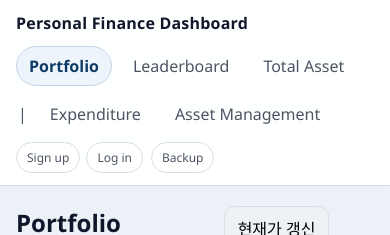
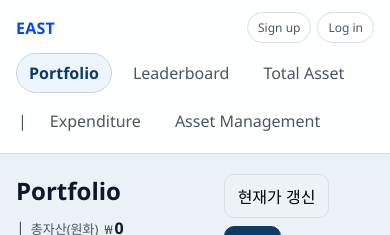
Before and after one commit to dongjin7363-cyber/East_Labs_Dashboard, a Next.js app: page /portfolio in a window 390 px wide. Shown: the top 235 px of the page. Built offline with nearby package versions, Linux system fonts and the light colour scheme; no server answers.

Commit message:
ui: update topnav and auth modal

```diff
--- a/app/globals.css
+++ b/app/globals.css
@@ -55,10 +55,9 @@ textarea {
   margin: 0 auto;
   padding: 12px 16px;
   display: flex;
-  gap: 12px;
+  gap: 10px;
   align-items: center;
   justify-content: space-between;
-  flex-wrap: wrap;
 }
 
 .brand {
@@ -66,18 +65,37 @@ textarea {
   letter-spacing: 0.2px;
 }
 
+.brand-east {
+  font-weight: 800;
+  color: #0047ff;
+}
+
+.top-nav-left {
+  flex: 0 0 260px;
+  display: flex;
+  align-items: center;
+  justify-content: flex-start;
+}
+
+.top-nav-center {
+  flex: 1;
+  min-width: 0;
+  display: flex;
+  justify-content: center;
+}
+
+.top-nav-right {
+  flex: 0 0 260px;
+  display: flex;
+  align-items: center;
+  justify-content: flex-end;
+}
+
 .top-nav {
   display: flex;
   gap: 8px;
   flex-wrap: wrap;
   align-items: center;
-}
-
-.top-nav-actions {
-  display: flex;
-  align-items: center;
-  gap: 8px;
-  flex-wrap: wrap;
 }
 
 .top-nav-link {
@@ -171,6 +189,10 @@ textarea {
   display: flex;
   flex-direction: column;
   gap: 10px;
+}
+
+.auth-modal-card {
+  width: min(520px, 92vw);
 }
 
 .page-header {
@@ -1020,6 +1042,25 @@ table tfoot td {
 }
 
 @media (max-width: 860px) {
+  .top-nav-inner {
+    flex-wrap: wrap;
+  }
+
+  .top-nav-left {
+    flex: 1 1 auto;
+  }
+
+  .top-nav-right {
+    flex: 0 0 auto;
+    margin-left: auto;
+  }
+
+  .top-nav-center {
+    flex: 1 1 100%;
+    order: 3;
+    justify-content: center;
+  }
+
   .form-grid,
   .detail-grid {
     grid-template-columns: 1fr;
--- a/components/AuthMenu.tsx
+++ b/components/AuthMenu.tsx
@@ -137,7 +137,7 @@ export function AuthMenu() {
           Log in
         </button>
       </div>
-      <Modal open={open} title={title} onClose={closeModal}>
+      <Modal open={open} title={title} onClose={closeModal} cardClassName="auth-modal-card">
         <form className="auth-modal-form" onSubmit={handleSubmit}>
           <div className="form-grid">
             <label className="full">
--- a/components/Modal.tsx
+++ b/components/Modal.tsx
@@ -7,9 +7,16 @@ interface ModalProps {
   title: string;
   onClose: () => void;
   children: ReactNode;
+  cardClassName?: string;
 }
 
-export function Modal({ open, title, onClose, children }: ModalProps) {
+export function Modal({
+  open,
+  title,
+  onClose,
+  children,
+  cardClassName,
+}: ModalProps) {
   useEffect(() => {
     if (!open) {
       return;
@@ -35,7 +42,7 @@ export function Modal({ open, title, onClose, children }: ModalProps) {
   return (
     <div className="modal-overlay" role="presentation" onClick={onClose}>
       <div
-        className="modal-card"
+        className={`modal-card ${cardClassName ?? ""}`.trim()}
         role="dialog"
         aria-modal="true"
         aria-label={title}
--- a/components/TopNav.tsx
+++ b/components/TopNav.tsx
@@ -3,7 +3,6 @@
 import Link from "next/link";
 import { usePathname } from "next/navigation";
 import { AuthMenu } from "@/components/AuthMenu";
-import { exportPfBackup } from "@/lib/utils/backup";
 
 const NAV_ITEMS = [
   { label: "Portfolio", href: "/portfolio" },
@@ -16,19 +15,16 @@ const NAV_ITEMS = [
 
 export function TopNav() {
   const pathname = usePathname();
-  const handleBackupClick = () => {
-    const result = exportPfBackup();
-
-    if (!result.ok) {
-      window.alert("백업할 데이터가 없습니다");
-    }
-  };
 
   return (
     <header className="top-nav-wrap">
       <div className="top-nav-inner">
-        <div className="brand">Personal Finance Dashboard</div>
-        <div className="top-nav-actions">
+        <div className="top-nav-left">
+          <Link href="/portfolio" className="brand brand-east">
+            EAST
+          </Link>
+        </div>
+        <div className="top-nav-center">
           <nav className="top-nav">
             {NAV_ITEMS.map((item, index) => {
               if ("kind" in item && item.kind === "divider") {
@@ -54,10 +50,9 @@ export function TopNav() {
               );
             })}
           </nav>
+        </div>
+        <div className="top-nav-right">
           <AuthMenu />
-          <button type="button" className="top-nav-backup-button" onClick={handleBackupClick}>
-            Backup
-          </button>
         </div>
       </div>
     </header>
```
